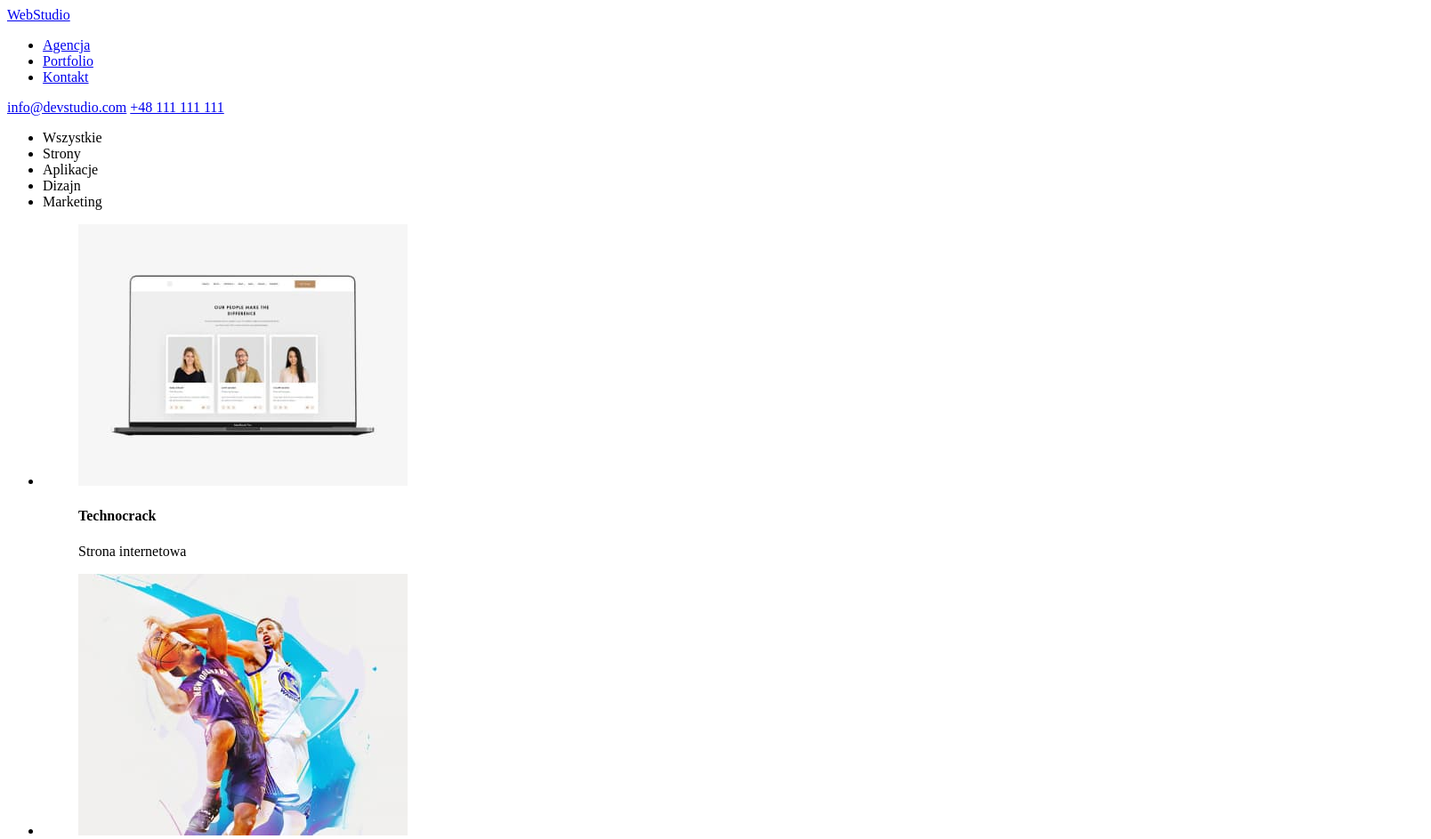
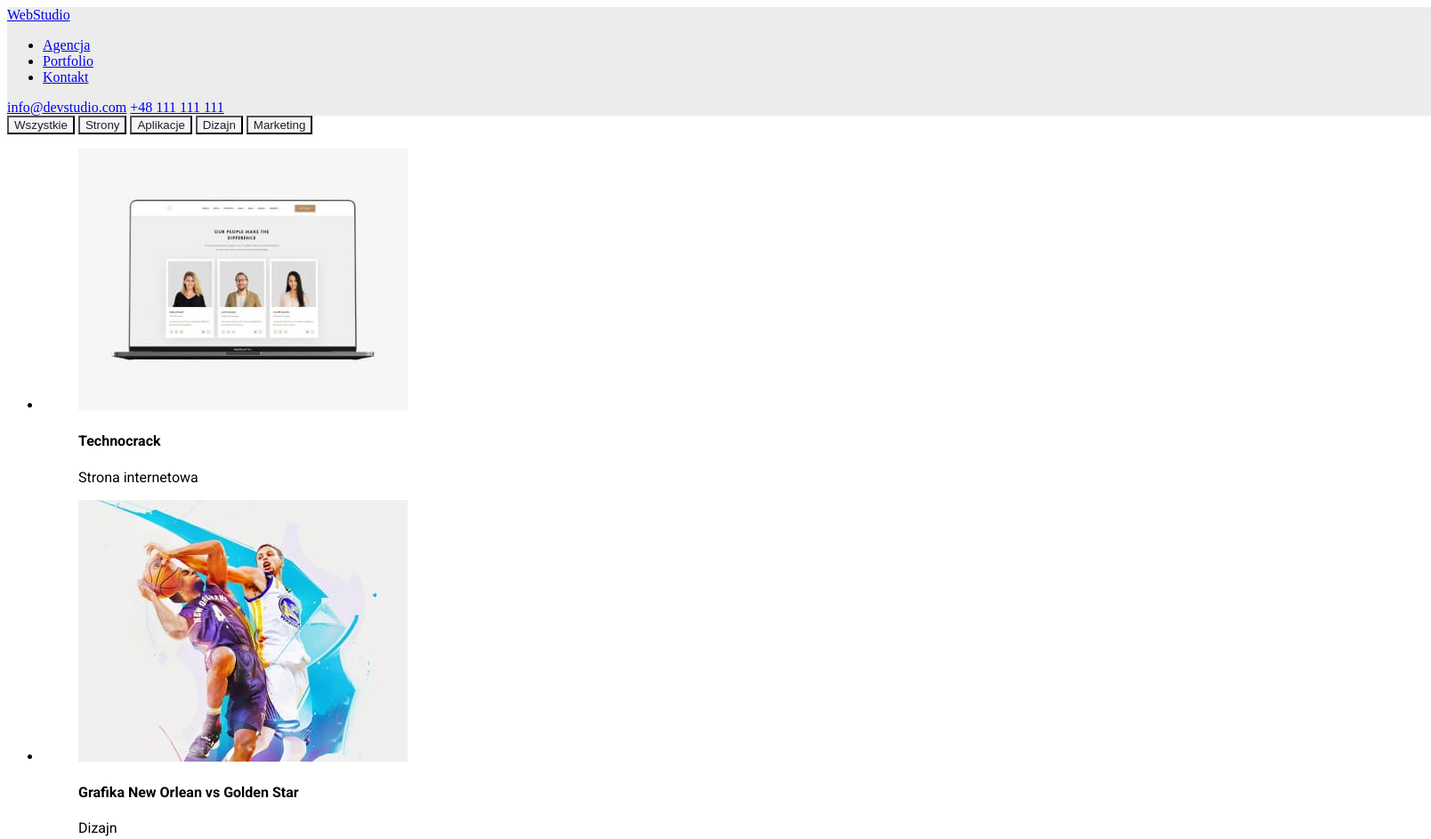
Before and after one commit to adrianastulich/goit-markup-hw-02, a plain HTML site: page portfolio.html in a window 1280 px wide. Shown: the top 943 px of the page at 89% size, 1608 px wide, since content can reach past the window. Drawn offline with Linux system fonts and the light colour scheme.

Commit message:
add file style.css

```diff
--- /dev/null
+++ b/css/styles.css
@@ -0,0 +1,19 @@
+body {
+  width: 1600px;
+}
+main {
+  font-family: "Raleway", sans-serif;
+  font-family: "Roboto", sans-serif;
+}
+
+header {
+  background-color: #ececec;
+}
+.maindiv {
+  background-color: #2f303a;
+}
+
+button {
+  background-color: #f5f4fa;
+  color: #212121;
+}
--- a/portfolio.html
+++ b/portfolio.html
@@ -6,6 +6,9 @@
     <meta name="viewport" content="width=device-width, initial-scale=1.0" />
     <title>Portfolio</title>
     <link rel="stylesheet" href="./css/styles.css" />
+    <link rel="preconnect" href="https://fonts.googleapis.com">
+<link rel="preconnect" href="https://fonts.gstatic.com" crossorigin>
+<link href="https://fonts.googleapis.com/css2?family=Raleway:wght@700&family=Roboto:wght@400;500;700;900&display=swap" rel="stylesheet">
   </head>
   <body>
     <header>
@@ -21,13 +24,13 @@
       <a href="tel:+48111111111">+48 111 111 111</a>
     </header>
     <main>
-        <ul>
-            <li>Wszystkie</li>
-            <li>Strony</li>
-            <li>Aplikacje</li>
-            <li>Dizajn</li>
-            <li>Marketing</li>
-        </ul>
+    <div>
+        <button type="button">Wszystkie</button>
+        <button type="button">Strony</button>
+        <button type="button">Aplikacje</button>
+        <button type="button">Dizajn</button>
+        <button type="button">Marketing</button>
+    </div>
     <div>
         <ul>
             <li>
```
Also changed, not shown: index.html (+7 -1 lines), styles.css (deleted).
